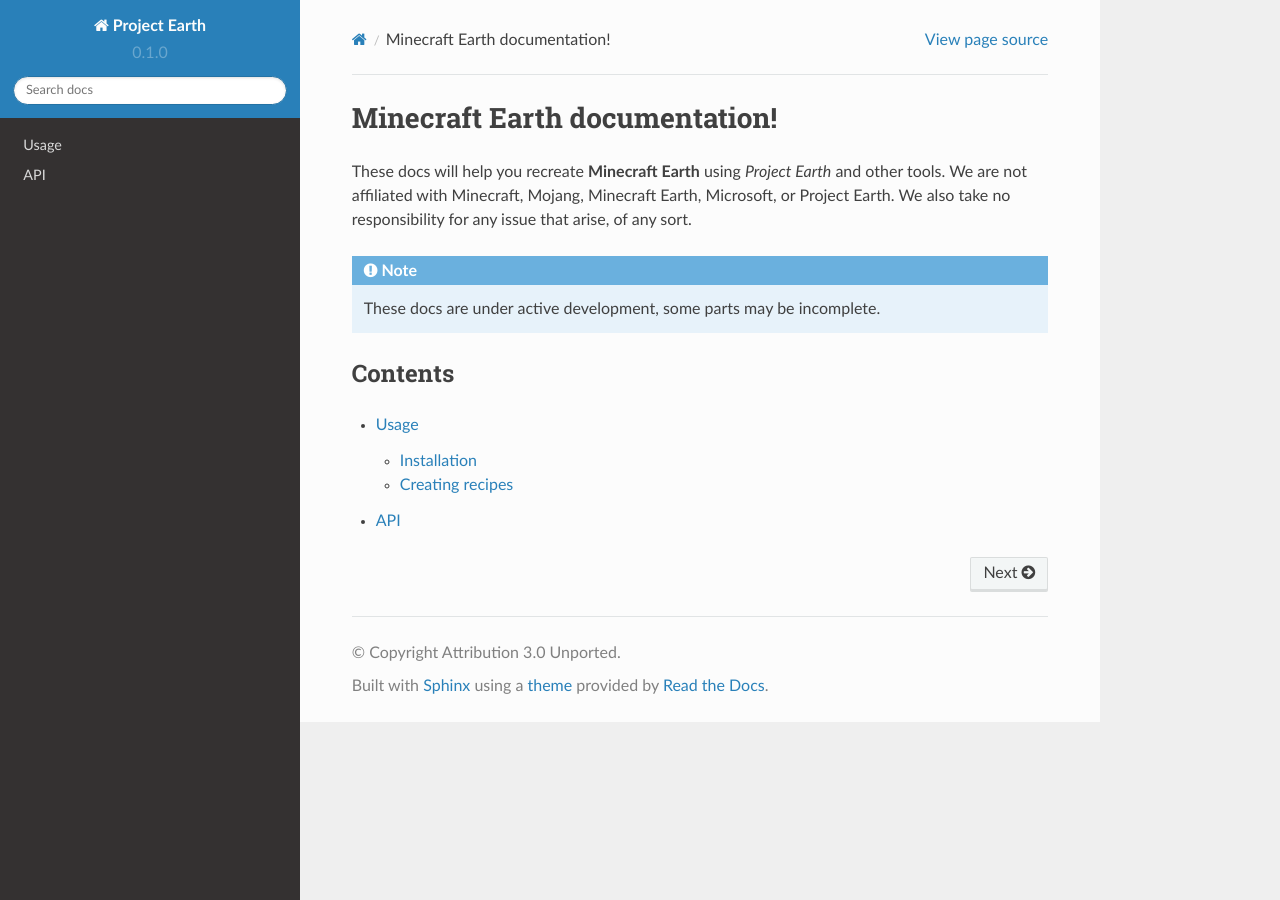
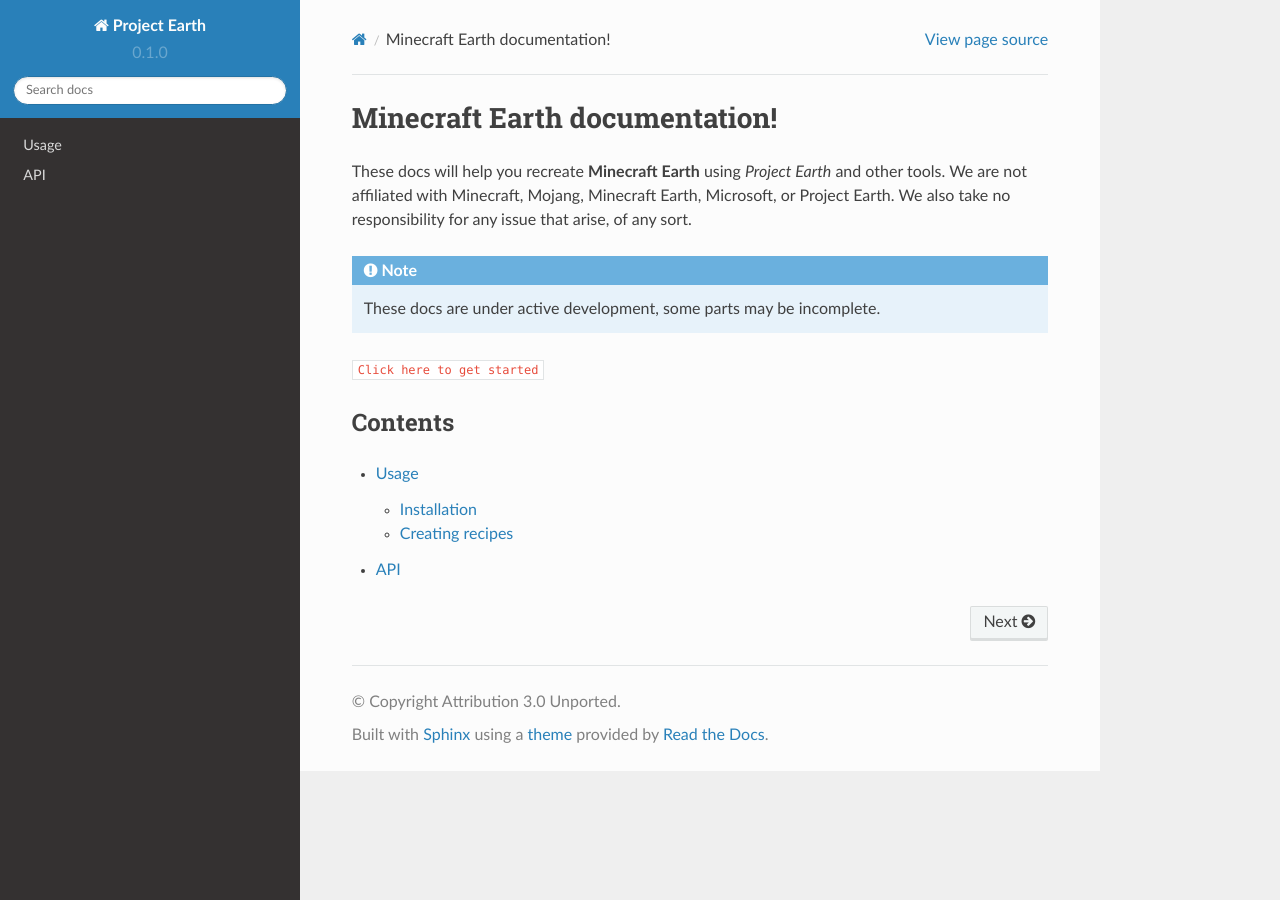
Before and after one commit to catdogmat/projectearthdocs, a Sphinx documentation site: the page built from docs/source/index.rst, in a window 1280 px wide. Built offline with Sphinx 7.4.7 and the Read the Docs theme 2.0.0, drawn with Linux system fonts in a browser that asks for light colours; cross-references to code outside the pages are shown as plain code.

Commit message:
Update index.rst

```diff
--- a/docs/source/index.rst
+++ b/docs/source/index.rst
@@ -9,6 +9,8 @@
 
    These docs are under active development, some parts may be incomplete.
 
+:getting-started:`Click here to get started`
+
 Contents
 --------
 
```
